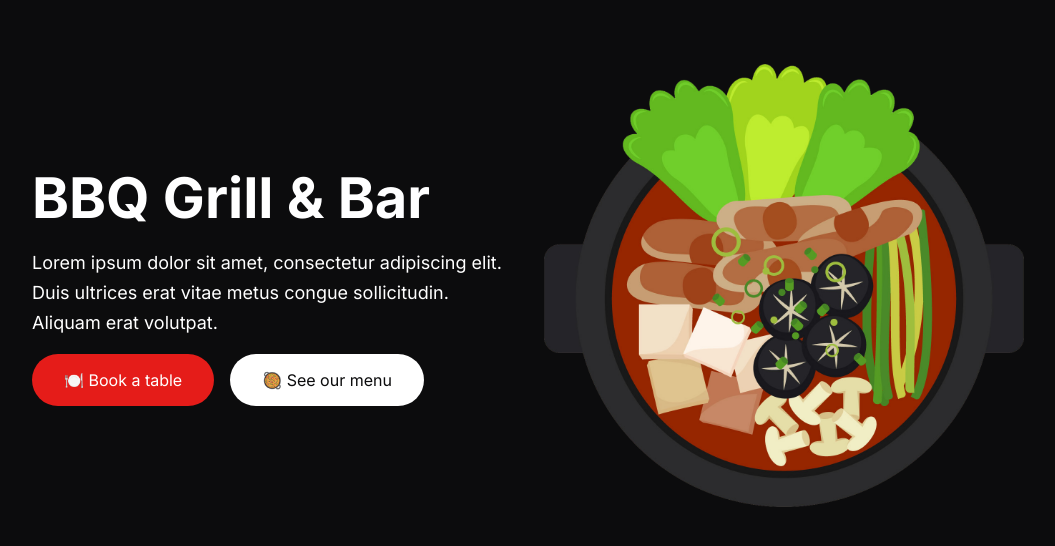
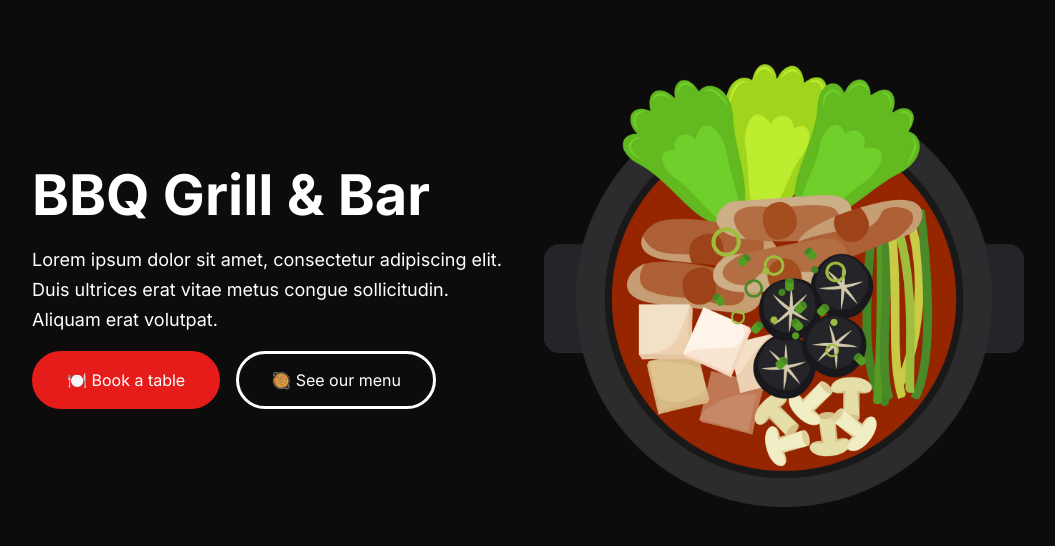
Before and after one commit to JustinLung/66hotpot-nextjs, a Next.js app: page / in a window 1280 px wide. In both pictures the pointer is over the button "🥘️ See our menu". Shown: the top 546 px of the page, without its empty margins (112-1167 px from the left). Built offline with nearby package versions, Linux system fonts and the light colour scheme.

Commit message:
added hover animation to buttons

```diff
--- a/src/components/Buttons/Button.module.css
+++ b/src/components/Buttons/Button.module.css
@@ -3,16 +3,32 @@
   all: unset;
   padding: 1rem 2rem;
   border-radius: var(--border-radius-pilled);
+  transition: 0.2s ease-in-out;
+  cursor: pointer;
 }
 
 .white {
   background-color: var(--color-white);
   color: var(--color-black);
+  border: 3px solid var(--color-white);
 }
 
 .red {
   background-color: var(--color-red);
   color: var(--color-white);
+  border: 3px solid var(--color-red);
+}
+
+.white:hover {
+  color: var(--color-white);
+  background-color: transparent;
+  border: 3px solid var(--color-white);
+}
+
+.red:hover {
+  color: var(--color-white);
+  background-color: transparent;
+  border: 3px solid var(--color-red);
 }
 
 @media (max-width: 32rem) {
```
